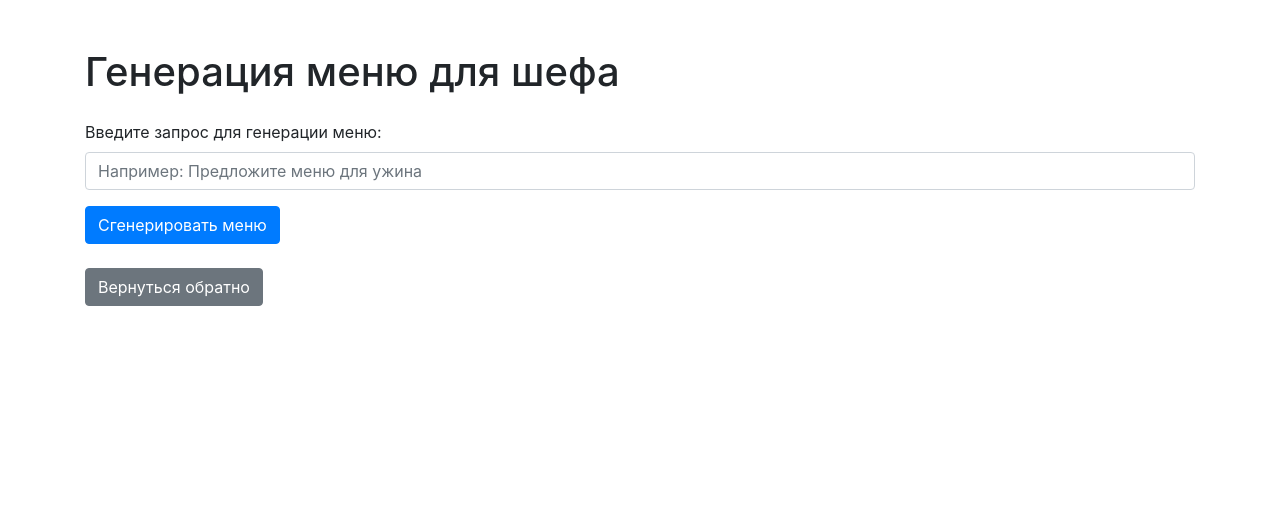
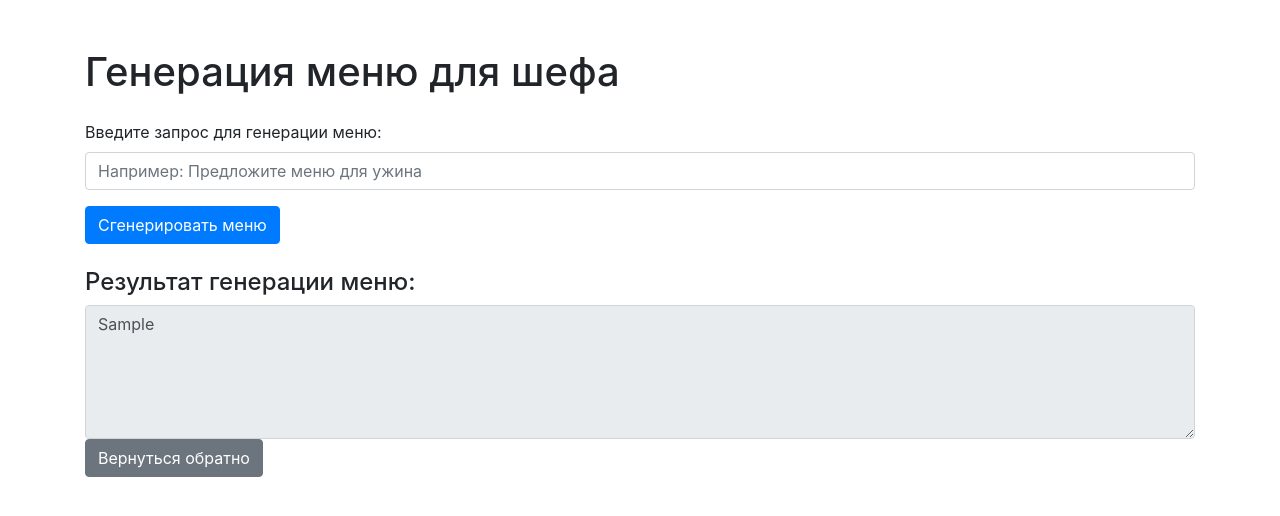
Before and after one commit to xstazz/site_for_lyceum_new, a Flask app: template templates/generate_menu.html in a window 1280 px wide. Shown: the top 516 px of the page. Run offline with Flask 3, Linux system fonts and the light colour scheme; the template is opened without the code that fills it: most values are stand-ins (such as "Sample title", 1, 10 or a date in 2020); some libraries are stand-ins or nearby versions.

Commit message:
Add files via upload

```diff
--- a/templates/generate_menu.html
+++ b/templates/generate_menu.html
@@ -3,22 +3,27 @@
 <head>
     <meta charset="UTF-8">
     <meta name="viewport" content="width=device-width, initial-scale=1.0">
-    <title>Генерация меню для шефа</title>
+    <title>Генератор меню</title>
     <link href="https://stackpath.bootstrapcdn.com/bootstrap/4.5.2/css/bootstrap.min.css" rel="stylesheet">
 </head>
 <body>
     <div class="container mt-5">
         <h1 class="mb-4">Генерация меню для шефа</h1>
-        <form>
+        <form action="{{ url_for('generate_menu') }}" method="POST">
             <div class="form-group">
                 <label for="recipe-input">Введите запрос для генерации меню:</label>
-                <input type="text" class="form-control" id="recipe-input" placeholder="Например: Предложите меню для ужина">
+                <input type="text" class="form-control" id="recipe-input" name="recipe-input" placeholder="Например: Предложите меню для ужина">
             </div>
             <button type="submit" class="btn btn-primary">Сгенерировать меню</button>
         </form>
         <div id="menu-container" class="mt-4">
+            {% if generated_menu %}
+            <h4>Результат генерации меню:</h4>
+            <textarea class="form-control" id="menuResult" rows="5" readonly>{{ generated_menu }}</textarea>
+            {% endif %}
         </div>
         <a href="{{ url_for('chief') }}" class="btn btn-secondary">Вернуться обратно</a>
     </div>
+    <script src="https://stackpath.bootstrapcdn.com/bootstrap/4.5.2/js/bootstrap.min.js"></script>
 </body>
 </html>
```
